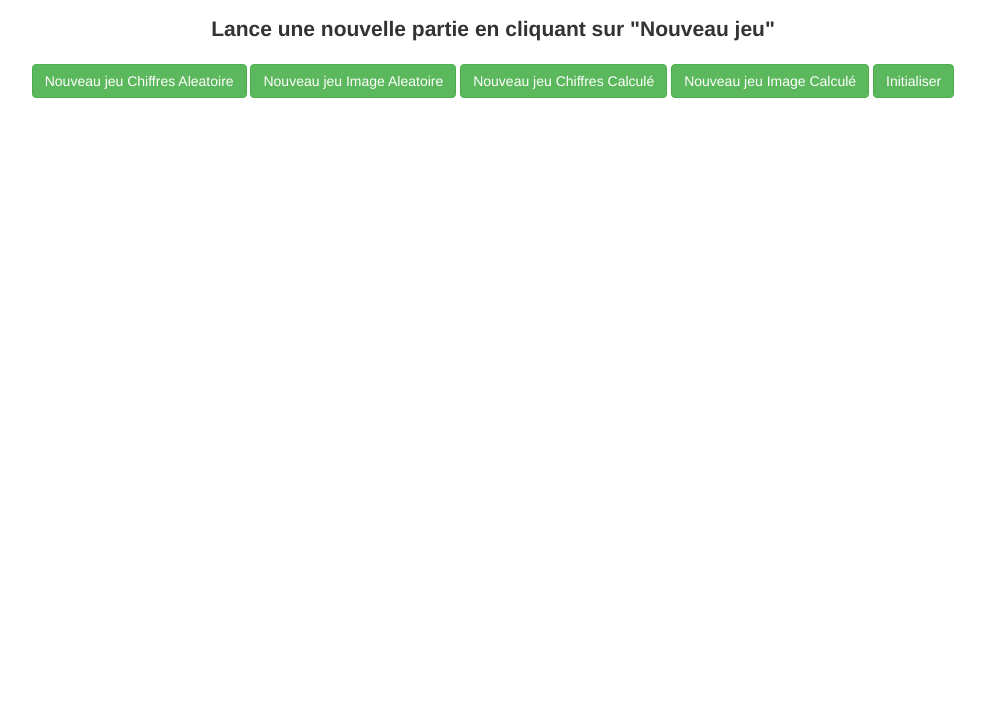
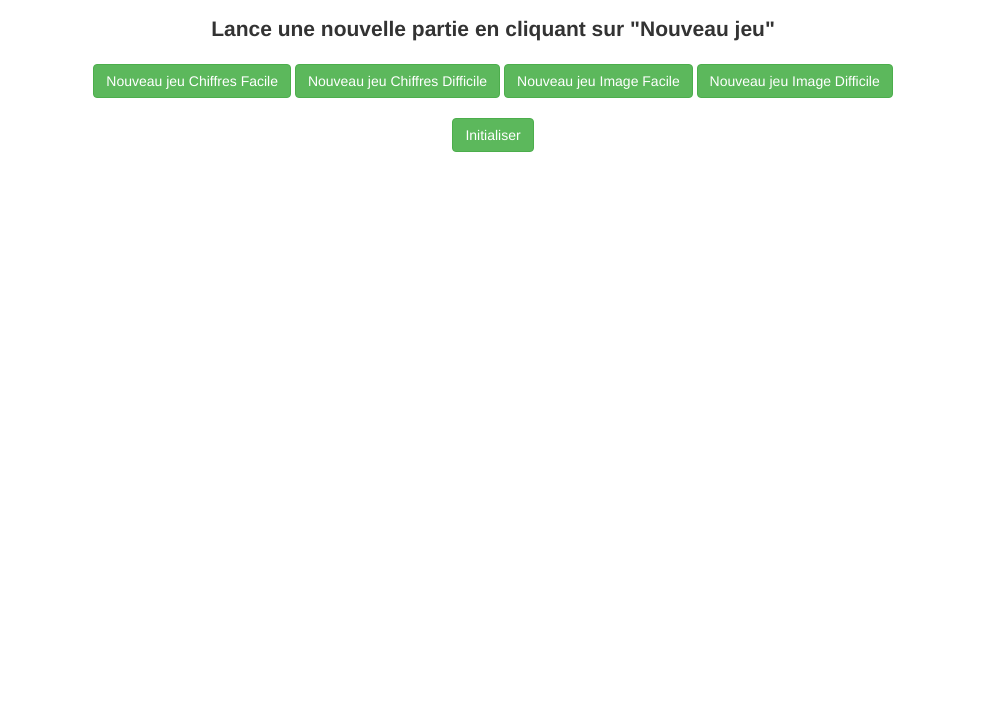
Before and after one commit to Ser-Custodio/AlgoTaquin, a plain HTML site: page index.html in a window 1280 px wide. Shown: the part 76-800 px from the top of the page, without its empty margins (147-1132 px from the left). Drawn offline with nearby package versions, Linux system fonts and the light colour scheme.

```diff
--- a/index.html
+++ b/index.html
@@ -19,11 +19,12 @@
     <div id="solubleOrNot">Lance une nouvelle partie en cliquant sur "Nouveau jeu"</div>
     <br>
 
+    <button class="btn btn-success newgameChiffresCalc">Nouveau jeu Chiffres Facile</button>
+    <button class="btn btn-success newgameChiffres">Nouveau jeu Chiffres Difficile</button>
+    <button class="btn btn-success newgameImageCalc">Nouveau jeu Image Facile</button>
+    <button class="btn btn-success newgameImage">Nouveau jeu Image Difficile</button>
+    <br><br>
     <button class="btn btn-success resolution">Résolution</button>
-    <button class="btn btn-success newgameChiffres">Nouveau jeu Chiffres Aleatoire</button>
-    <button class="btn btn-success newgameImage">Nouveau jeu Image Aleatoire</button>
-    <button class="btn btn-success newgameChiffresCalc">Nouveau jeu Chiffres Calculé</button>
-    <button class="btn btn-success newgameImageCalc">Nouveau jeu Image Calculé</button>
     <button class="btn btn-success initialiser">Initialiser</button>
     <br><br>
     <div class="taquin"></div>
```
